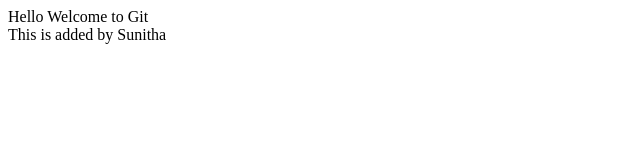
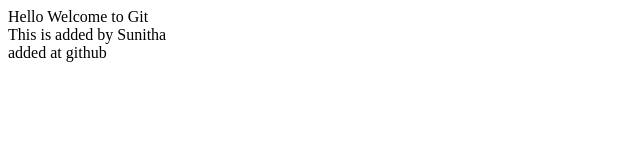
Before and after one commit to sunicsCDAC/testInt, a plain HTML site: page index.html in a window 1280 px wide. Shown: the whole page, without its empty margins (0-640 px from the left). Drawn offline with Linux system fonts and the light colour scheme.

Commit message:
Update index.html

```diff
--- a/index.html
+++ b/index.html
@@ -3,6 +3,7 @@
 </head>
 <body>
 Hello Welcome to Git<br>
-This is added by Sunitha
+This is added by Sunitha<br>
+  added at github<br>
 </body>
 </html>
```
